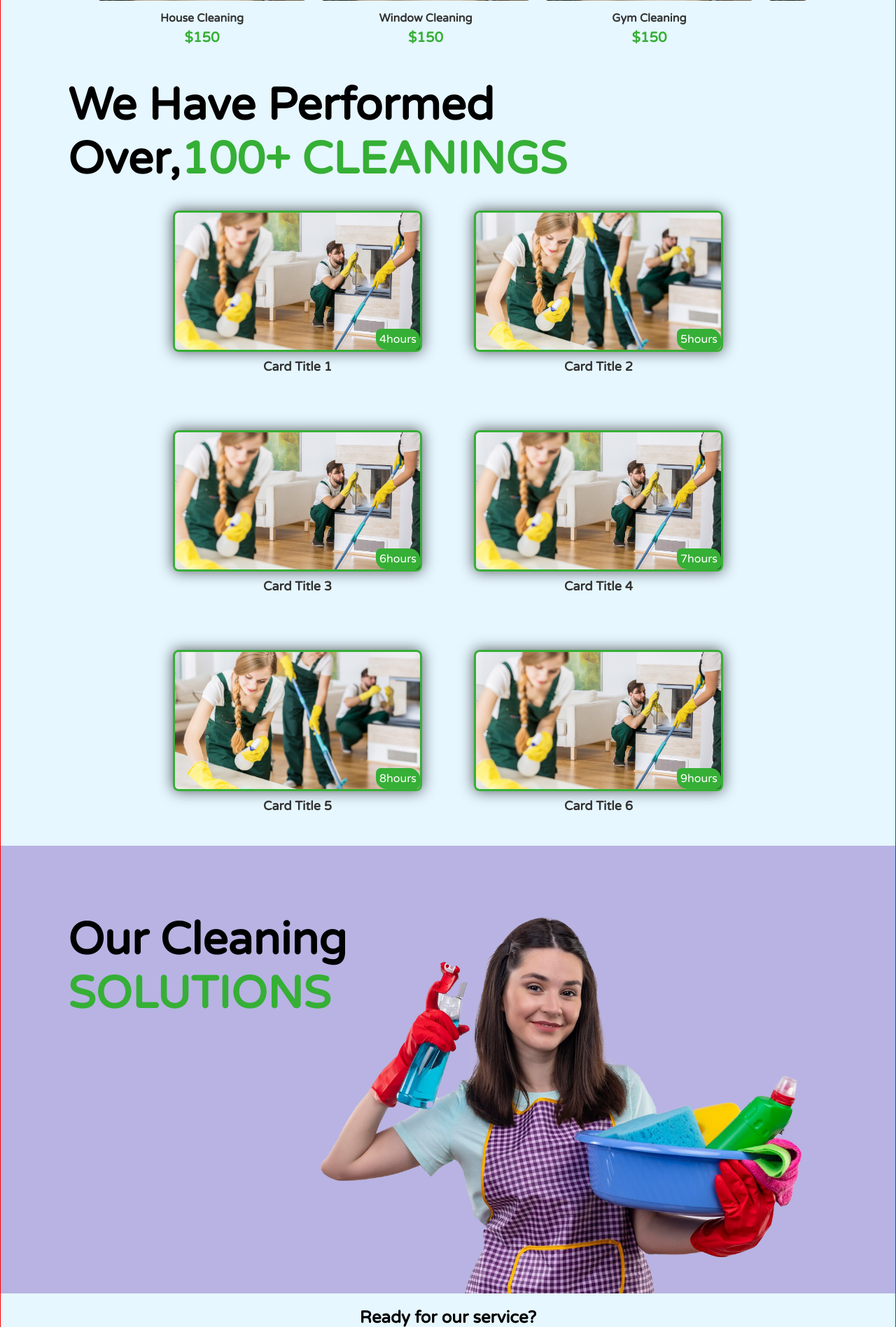
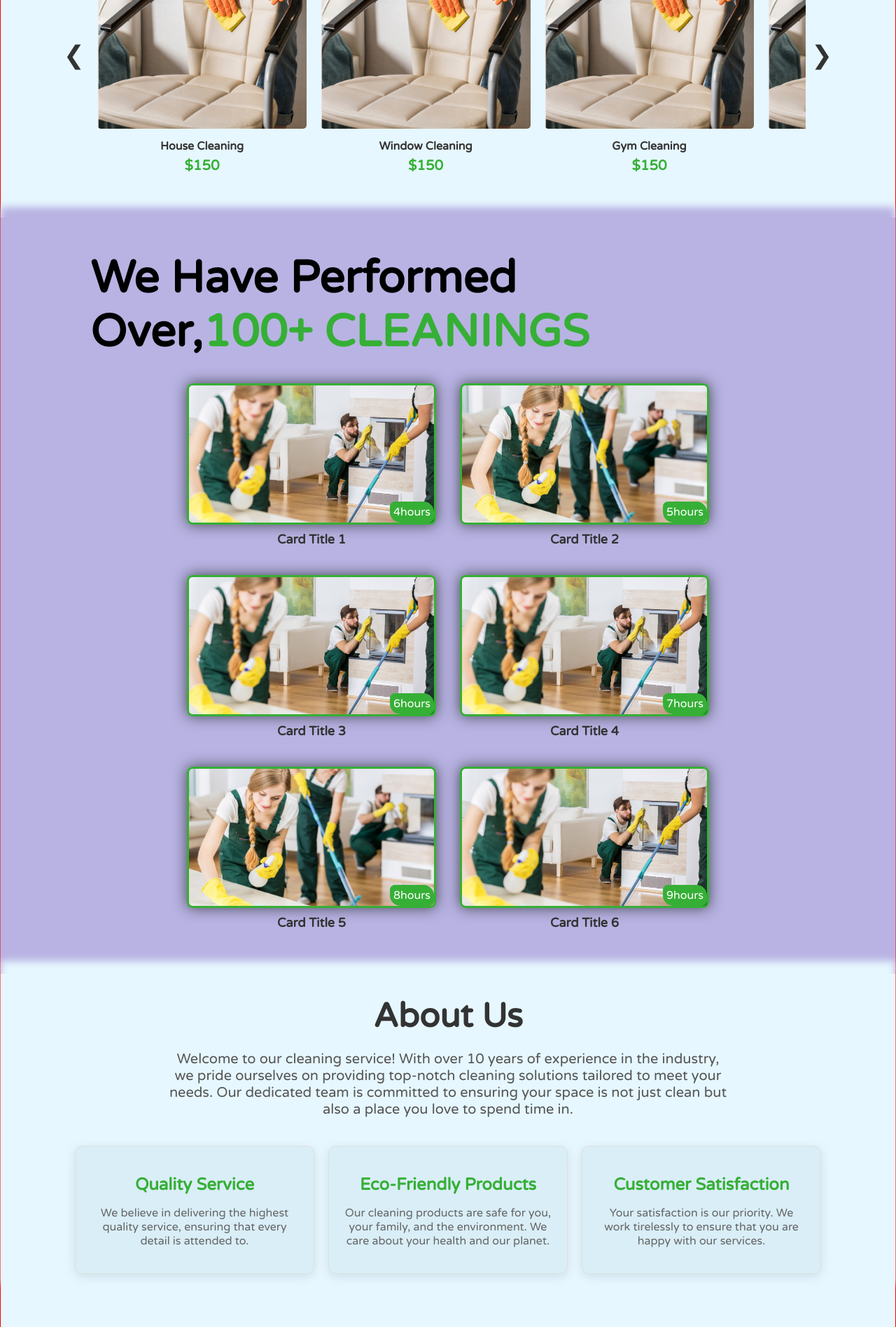
Before and after one commit to puuq/perfectincense, a Django app: page / in a window 1280 px wide. Shown: the part 2055-3952 px from the top of the page at 70% size. Run offline with Django 5.2, Linux system fonts and the light colour scheme; some libraries are stand-ins or nearby versions.

Commit message:
responsive

```diff
--- a/pages/templates/base.html
+++ b/pages/templates/base.html
@@ -426,10 +426,40 @@
 
     </div>
 
-    <div class="cleaning-solutions" id="about">
-        <h1>Our Cleaning<br>
-            <span>SOLUTIONS</span></h1>
+
+    {% comment %} cleaning solutions  {% endcomment %}
+    <div class="about-section" id="about">
+        <div class="about-container">
+            <h1 class="about-title">About Us</h1>
+            <p class="about-description">
+                Welcome to our cleaning service! With over 10 years of experience in the industry, we pride ourselves on providing top-notch cleaning solutions tailored to meet your needs. Our dedicated team is committed to ensuring your space is not just clean but also a place you love to spend time in.
+            </p>
+            <div class="about-values">
+                <div class="about-value">
+                    <h2 class="about-value-title">Quality Service</h2>
+                    <p class="about-value-description">
+                        We believe in delivering the highest quality service, ensuring that every detail is attended to.
+                    </p>
+                </div>
+                <div class="about-value">
+                    <h2 class="about-value-title">Eco-Friendly Products</h2>
+                    <p class="about-value-description">
+                        Our cleaning products are safe for you, your family, and the environment. We care about your health and our planet.
+                    </p>
+                </div>
+                <div class="about-value">
+                    <h2 class="about-value-title">Customer Satisfaction</h2>
+                    <p class="about-value-description">
+                        Your satisfaction is our priority. We work tirelessly to ensure that you are happy with our services.
+                    </p>
+                </div>
+            </div>
+        </div>
     </div>
+
+
+
+
 
 
         <!-- Add this section where you want to display testimonials -->
--- a/static/css/style.css
+++ b/static/css/style.css
@@ -395,8 +503,16 @@
 }
 
 
+
 /* past works */
-.past-works h1{
+.past-works {
+  background-color: #B8B3E3;
+  margin: 2rem 0;
+  padding: 2rem;
+  box-shadow: 0px -15px 10px #B8B3E3;
+}
+
+.past-works h1 {
   font-size: 4rem;
   padding: 0 6rem;
 }
@@ -416,7 +532,7 @@
 .cards-container-backgrounds-past {
   display: flex;
   flex-wrap: wrap;
-    gap: 80px;
+  gap: 40px; /* Adjusted for smaller screens */
   padding: 20px;
   justify-content: center;
   min-height: 440px;
@@ -505,53 +617,111 @@
   font-weight: bold;
 }
 
-  /* .one-past {
-    background: url("{% static 'images/past/past 1.jpg' %}") center center no-repeat;
-    background-size: 400px;
+/* Responsive Styles */
+@media (max-width: 768px) {
+  .past-works h1 {
+      font-size: 3rem;
+      padding: 0 2rem;
   }
 
-  .two-past {
-    background: url("{% static 'images/past/past 2.jpg' %}") center center no-repeat;
-    background-size: 400px;
+  .cards-container-backgrounds-past {
+      gap: 20px; /* Adjusted for smaller screens */
   }
 
-  .three-past {
-    background: url("{% static 'images/past/past 1.jpg' %}") center center no-repeat;
-    background-size: 400px;
+  .card-wrapper-past {
+      max-width: 100%; /* Cards can take full width */
   }
 
-  .four-past {
-    background: url("{% static 'images/past/past 2.jpg' %}") center center no-repeat;
-    background-size: 400px;
+  .card-title-past {
+      font-size: 16px; /* Adjust title size for smaller screens */
+  }
 }
 
-  .five-past {
-    background: url("{% static 'images/past/past 1.jpg' %}") center center no-repeat;
-    background-size: 400px;
+@media (max-width: 480px) {
+  .past-works h1 {
+      font-size: 2.5rem; /* Smaller font for very small screens */
   }
 
-  .six-past {
-    background: url("{% static 'images/past/past 2.jpg' %}") center center no-repeat;
-    background-size: 400px;
-  } */
+  .card-title-past {
+      font-size: 14px; /* Further adjust title size */
+  }
+}
 
 
-  /* cleaning solutions */
-  .cleaning-solutions{
-    height: 80vh;
-    background: url('/images/solutions.png') center center no-repeat;
-    background-size: contain;
-    background-color: #B8B3E3;
+
+/* About Section Styles */
+
+.about-section {
+  background-color: #E6F7FF;
+  padding: 0rem 2rem 4rem 2rem;
+  text-align: center;
+  box-shadow: 0px -50px 10px #E6F7FF;
 }
 
-  .cleaning-solutions h1{
-    font-size: 4rem;
-    padding: 6rem 6rem;
+.about-title {
+  font-size: 3rem;
+  margin-bottom: 20px;
+  color: #333;
 }
 
-.cleaning-solutions h1 span {
+.about-description {
+  font-size: 1.25rem;
+  max-width: 800px;
+  margin: 0 auto 40px;
+  color: #555;
+}
+
+.about-values {
+  display: flex;
+  flex-wrap: wrap;
+  justify-content: center;
+  gap: 20px;
+}
+
+.about-value {
+  background-color: #d9eef7;
+  border: 1px solid #e0e0e0;
+  border-radius: 10px;
+  padding: 20px;
+  width: 300px;
+  box-shadow: 0px 4px 15px rgba(0, 0, 0, 0.1);
+  transition: transform 0.3s;
+}
+
+.about-value:hover {
+  transform: scale(1.05);
+  cursor: pointer;
+}
+
+.about-value-title {
+  font-size: 1.5rem;
+  margin-bottom: 10px;
   color: #36af36;
 }
+
+.about-value-description {
+  font-size: 1rem;
+  color: #666;
+}
+
+/* Responsive Styles */
+@media (max-width: 768px) {
+  .about-title {
+      font-size: 2.5rem;
+  }
+
+  .about-description {
+      font-size: 1rem;
+  }
+
+  .about-value {
+      width: 80%; /* Stacks the values on smaller screens */
+  }
+}
+
+
+
+
 
 /* Testimonial CSS Code Start */
 /* testimonials styling start */
```
Also changed, not shown: other parts of static/css/style.css (+135 -26 lines). Lines whose indentation alone changed are shown as unchanged.
